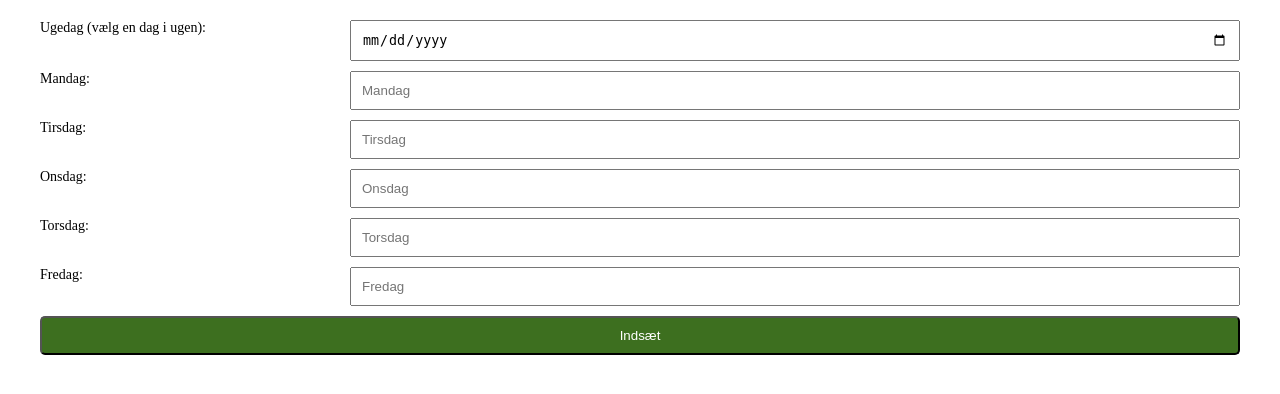
After one commit to mwintherDK/legPhp, a PHP site: page /createFoodPlan.php in a window 1280 px wide. The commit adds this page. Shown: the top 394 px of the page. Run offline with PHP 8.4, Linux system fonts and the light colour scheme.

Commit message:
Added createfoodplan.php and createNews.php and more

```diff
--- /dev/null
+++ b/createFoodPlan.php
@@ -0,0 +1,30 @@
+<?php
+    require_once "./includes/header.inc.php"; ?>
+
+<form id="foodplan" action="<?php echo htmlspecialchars($_SERVER["PHP_SELF"]); ?>" method="POST">
+    <label for="week">Ugedag (vælg en dag i ugen):</label>
+    <input name="week" id="week" type="date" placeholder="Vælg en dag i ugen" min="2022-01-01" max="2025-12-31">
+    <label for="mon">Mandag:</label>
+    <input name="mon" id="mon" type="text" placeholder="Mandag">
+    <label for="tue">Tirsdag:</label>
+    <input name="tue" id="tue" type="text" placeholder="Tirsdag">
+    <label for="wed">Onsdag:</label>
+    <input name="wed" id="wed" type="text" placeholder="Onsdag">
+    <label for="thu">Torsdag:</label>
+    <input name="thu" id="thu" type="text" placeholder="Torsdag">
+    <label for="fri">Fredag:</label>
+    <input name="fri" id="fri" type="text" placeholder="Fredag">
+    <button name="submit" value="submit">Indsæt</button>
+</form>
+
+<?php
+    if(isset($_POST['submit'])){
+        $week = $_POST['week'];
+        $mon = $_POST['mon'];
+        $tue = $_POST['tue'];
+        $wed = $_POST['wed'];
+        $thu = $_POST['thu'];
+        $fri = $_POST['fri'];
+        $userId = 1;
+        setFoodplan($week, $mon, $tue, $wed, $thu, $fri, $userId);
+    }
--- /dev/null
+++ b/css/style.css
@@ -0,0 +1,122 @@
+@import url("https://fonts.googleapis.com/css2?family=Inter:wght@400;600;700&family=Karla:wght@700&display=swap");
+
+* {
+  margin: 0;
+  padding: 0;
+}
+
+html {
+  font-size: 62.5%;
+  --darkGreen: hsl(98, 56%, 28%);
+  --medGreen: hsl(98, 56%, 50%);
+  --lightGreen: hsl(98, 56%, 65%);
+  --textGrey: hsl(0, 0%, 18%);
+  --textLightGrey: hsl(0, 0%, 61%);
+}
+
+body {
+  margin: 0;
+}
+
+.flex {
+  display: flex;
+}
+
+.align-center {
+  align-items: center;
+}
+
+.just-center {
+  justify-content: center;
+}
+
+.container {
+  max-width: 1200px;
+  margin: 0 auto;
+}
+
+/* Typo */
+
+h1,
+h2,
+h3,
+h4,
+h5,
+h6 {
+  font-family: "Inter", sans-serif;
+  line-height: 120%;
+}
+
+p,
+ul,
+li {
+  font-family: "Karla", sans-serif;
+  line-height: 150%;
+}
+
+/* End typo */
+
+header {
+  background: var(--darkGreen);
+  color: white;
+}
+
+header h1 {
+  margin: 0;
+  text-align: center;
+}
+
+nav.admin ul {
+  list-style-type: none;
+  padding: 0;
+}
+
+nav.admin a {
+  color: white;
+  text-decoration: none;
+  display: block;
+  padding: 2rem;
+  font-size: 1.3rem;
+  transition: all 0.3s;
+}
+
+nav.admin a:hover {
+  background: var(--medGreen);
+  color: black;
+}
+
+.updateArticle,
+.updateArticle tr,
+.updateArticle td {
+  border: 1px solid var(--darkGreen);
+  border-collapse: collapse;
+  font-size: 1.4rem;
+}
+
+.updateArticle td {
+  padding: 1rem;
+}
+
+#foodplan,
+#news {
+  max-width: 1200px;
+  margin: 2rem auto;
+  display: grid;
+  grid-template-columns: 300px 1fr;
+  gap: 1rem;
+  font-size: 1.4rem;
+}
+
+#foodplan input,
+#news input {
+  padding: 1rem;
+}
+
+#foodplan button,
+#news button {
+  grid-column: 1 / span 2;
+  background: var(--darkGreen);
+  color: white;
+  padding: 1rem 2rem;
+  border-radius: 5px;
+}
--- /dev/null
+++ b/includes/footer.inc.php
@@ -0,0 +1,3 @@
+</body>
+
+</html>
--- /dev/null
+++ b/includes/header.inc.php
@@ -0,0 +1,17 @@
+<?php
+    include_once "./includes/crud.inc.php"; //model?
+    include_once "./includes/views.inc.php"; //view
+?>
+<!DOCTYPE html>
+<html lang="en">
+
+<head>
+    <meta charset="UTF-8">
+    <meta http-equiv="X-UA-Compatible" content="IE=edge">
+    <meta name="viewport" content="width=device-width, initial-scale=1.0">
+    <title>PHP og DB stuff</title>
+    <link rel="stylesheet" href="./css/style.css" />
+
+</head>
+
+<body>
--- a/includes/views.inc.php
+++ b/includes/views.inc.php
@@ -11,3 +11,34 @@
         echo "<p>".$user['body']."</p>";
         echo "</article>";
     }
+
+function updateArticleTable($arr){ ?>
+<table class="updateArticle container">
+    <?php
+            foreach ($arr as $item) { ?>
+    <tr>
+        <td><?= $item['title']; ?></td>
+        <td><?= $item['src']; ?></td>
+        <td><?= substr($item['body'], 0, 100); ?></td>
+        <td><a href="updateNews.php?id=<?= $item['id']; ?>">Opdatér artikel</a></td>
+    </tr>
+    <?php
+            }
+        ?>
+</table>
+
+<?php
+    }
+
+function createUpdateTable($arr){ ?>
+
+<form id="news" action="" method="POST">
+    <label for="title">Titel:</label>
+    <input name="title" id="title" type="text" placeholder="Title" value="<?= $arr['title']; ?>">
+    <label for="src">Src:</label>
+    <input name="src" id="src" type="text" placeholder="Src" value="<?= $arr['src']; ?>">
+    <label for="body">Body:</label>
+    <textarea name="body" id="body" cols="30" rows="10"><?= $arr['body']; ?></textarea>
+    <button name=" submit" value="submit">Indsæt</button>
+</form>
+<?php }
```
Also changed, not shown: admin.php (added, +20 -0 lines), createNews.php (added, +25 -0 lines), includes/crud.inc.php (+49 -3 lines), index.php (+9 -17 lines), updateNews.php (added, +36 -0 lines).
